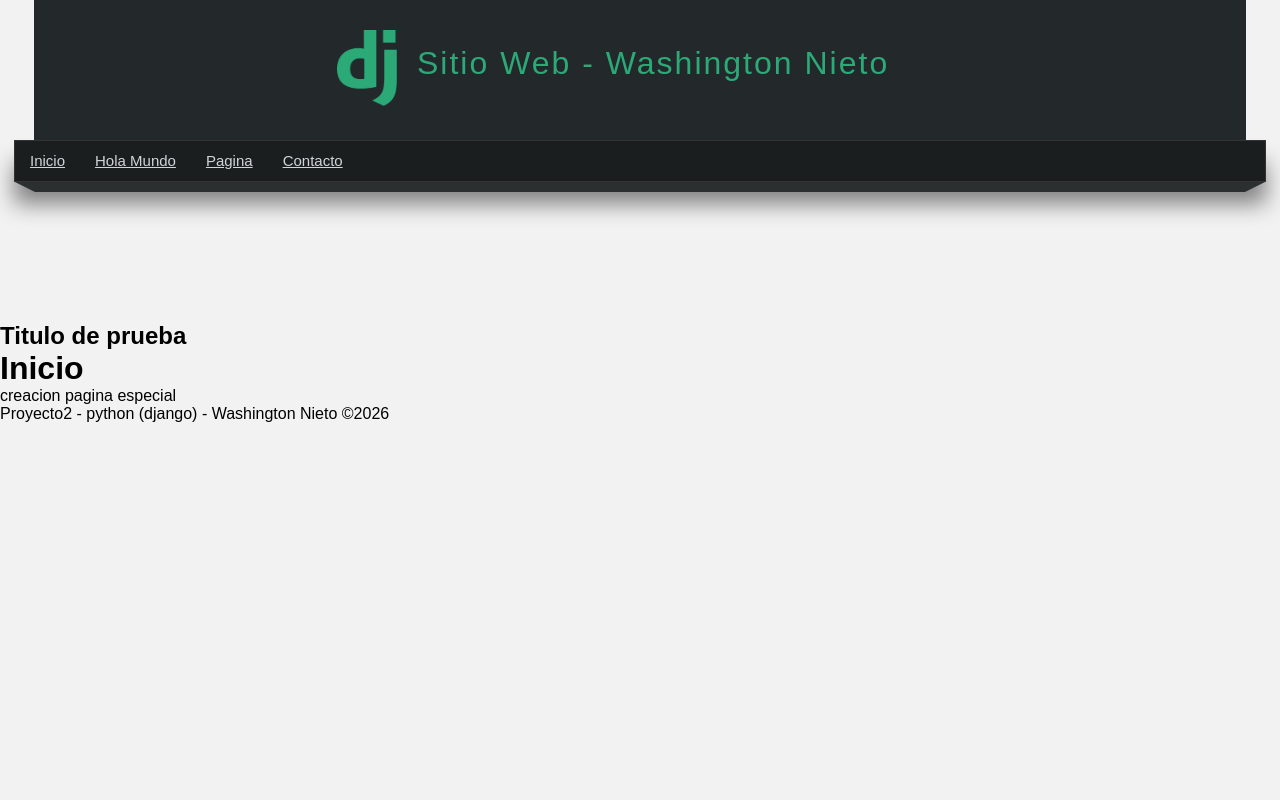
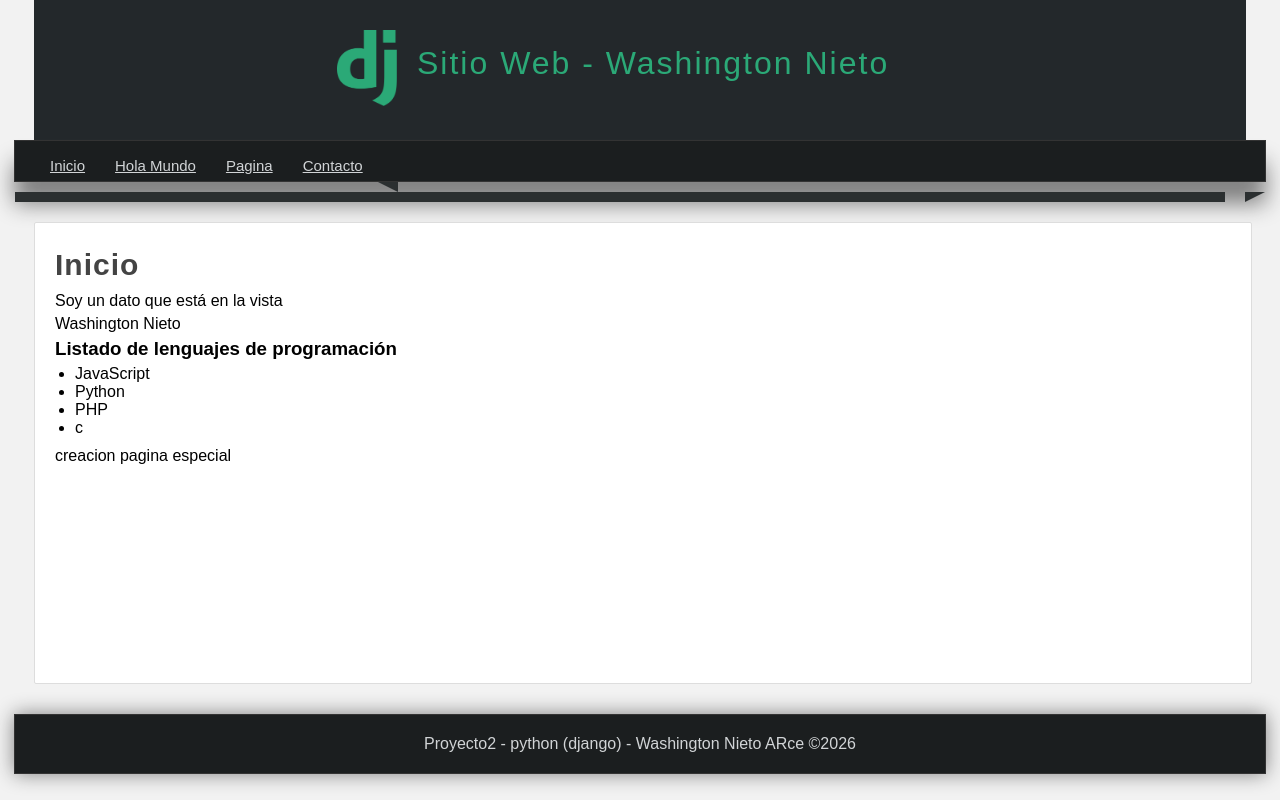
Before and after one commit to WashingtonNieto/Proyecto2, a Django app: page /index/ in a window 1280 px wide. Run offline with Django 5.2, Linux system fonts and the light colour scheme.

Commit message:
actualizacion con templates

```diff
--- a/MiAplicacion/static/css/style.css
+++ b/MiAplicacion/static/css/style.css
@@ -4,6 +4,16 @@
     padding: 0px;
     font-family: sans-serif,Arial, Helvetica;
     text-decoration: note;
+}
+
+p,h2,h3,ul{
+    margin-top: 5px;
+    margin-bottom: 5px;
+}
+
+ul,ol{
+    margin-left: 20px;
+    margin-bottom: 10px;
 }
 
 body{
@@ -80,8 +90,6 @@ nav ul li a:hover{
 .barra{
     width: 1250px;
     margin: 0px auto;
-    margin-bottom: 140px;
-
 }
 
 .esquina-izquierda{
@@ -105,3 +113,44 @@ nav ul li a:hover{
     background: #2B2F30;
     float: left;
 }
+
+
+/* Estilos contenido central */
+#content{
+    width: 1212px;
+    min-height: 420px;
+    margin: 0px auto;
+    margin-bottom: 30px;
+    margin-top: 40px;
+    /* border: 1px solid red; */
+}
+
+.box{
+    background: white;
+    width: 97%;
+    min-height: 420px;
+    padding: 20px;
+    border: 1px solid #ddd;
+    border-radius: 2px;
+    margin: 0px auto;
+}
+
+.title{
+    color: #444;
+    letter-spacing: 1px;
+    font-size: 30px;
+    margin-bottom: 10px;
+    margin-top: 5px;
+}
+
+footer{
+    width: 1250px;
+    background-color: #1B1E1F;
+    border: 1px solid #333;
+    color: #d1d4d6;
+    text-align: center;
+    margin: 0px auto;
+    padding-top: 20px;
+    padding-bottom: 20px;
+    box-shadow: 0px 0px 20px gray;
+}
--- a/MiAplicacion/templates/contacto.html
+++ b/MiAplicacion/templates/contacto.html
@@ -5,6 +5,6 @@
     {% endblock%}
 
     {% block content %}
-        <h1>Página de Contacto</h1>
+        <h1 class="title">Página de Contacto</h1>
         <p> Creado por Washington Nieto Arce</p>
     {% endblock%}
--- a/MiAplicacion/templates/hola_mundo.html
+++ b/MiAplicacion/templates/hola_mundo.html
@@ -5,6 +5,6 @@
     {% endblock%}
 
     {% block content %}
-        <h1>Hola mundo desde Django!</h1>
+        <h1 class="title">Hola mundo desde Django!</h1>
         <h3>Creado por Washington Nieto</h3>
     {% endblock %}
--- a/MiAplicacion/templates/index.html
+++ b/MiAplicacion/templates/index.html
@@ -5,6 +5,24 @@
     {% endblock%}
 
     {% block content %}
-        <h1>Inicio</h1>
+
+        {% comment %} esto es un comentario {% endcomment %}
+        <h1 class="title">Inicio</h1>
+        <p> {{mi_variable}} </p>
+
+        {% if nombre%}
+            <p> {{nombre}} </p>
+        {% else %}
+            <strong> El nombre no existe </strong>
+        {% endif %}
+
+        <h3>Listado de lenguajes de programación</h3>
+        <ul>
+            {% for lenguaje in lenguajes %}
+                <li>{{lenguaje}}</li>
+            {% endfor%}
+        </ul>
+
         <p>creacion pagina especial</p>
+
     {% endblock%}
--- a/MiAplicacion/templates/layout.html
+++ b/MiAplicacion/templates/layout.html
@@ -38,19 +38,21 @@
     </nav>
 
     <div class="barra">
-        <span class="esquina-izquierda"></span>
-        <span class="relleno-barra"></span>
-        <span class="esquina-derecha"></span>
-
+      <span class="esquina-izquierda"></span>
+      <span class="relleno-barra"></span>
+      <span class="esquina-derecha"></span>
     </div>
 
     <div id="content">
-        <h2 class="title">Titulo de prueba</h2>
+      <div class="box">
+
         {% block content %}
-        <strong>Contenido del bloque original !!</strong>
+          <strong>Contenido del bloque original !!</strong>
         {% endblock %}
+
+      </div>
     </div>
 
-    <footer>Proyecto2 - python (django) - Washington Nieto &copy;2026</footer>
+    <footer>Proyecto2 - python (django) - Washington Nieto ARce &copy;2026</footer>
   </body>
 </html>
--- a/MiAplicacion/templates/pagina.html
+++ b/MiAplicacion/templates/pagina.html
@@ -5,6 +5,6 @@
     {% endblock%}
 
     {% block content %}
-        <h1>Pagina de mi web</h1>
+        <h1 class="title">Página de mi web</h1>
         <p> Creado por Washington Nieto Arce</p>
     {% endblock%}
--- a/MiAplicacion/views.py
+++ b/MiAplicacion/views.py
@@ -2,7 +2,15 @@ from django.shortcuts import render
 
 # Create your views here.
 def index(request):
-    return render(request, 'index.html')
+
+    nombre='Washington Nieto'
+    lenguajes = ['JavaScript','Python','PHP','c']
+
+    return render(request, 'index.html', {
+        'mi_variable':'Soy un dato que está en la vista',
+        'nombre':nombre,
+        'lenguajes':lenguajes,
+    })
 
 def hola_mundo(request):
     return render(request,'hola_mundo.html')
```
